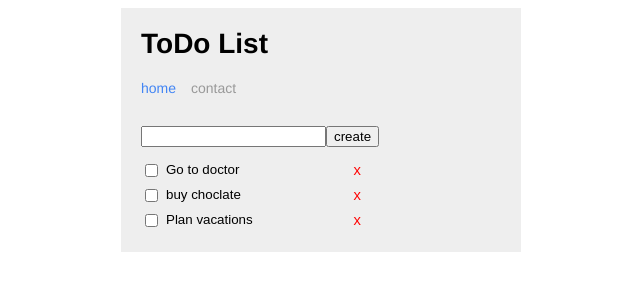
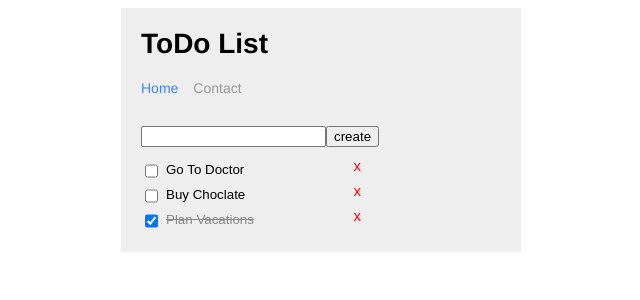
Before and after one commit to lakhaNamdhari/todo-using-react, a React app: page / in a window 1280 px wide. Shown: the top 300 px of the page, without its empty margins (319-959 px from the left). Built offline with nearby package versions, Linux system fonts and the light colour scheme.

Commit message:
- Added functionality to mark tasks done

```diff
--- a/App.js
+++ b/App.js
@@ -13,15 +13,17 @@ class App extends React.Component {
       taskList: [
         {
           id: 0,
-          name: "Go to doctor"
+          name: "go to doctor"
         },
         {
           id: 1,
           name: "buy choclate"
-        },
+        }
+      ],
+      completedTaskList: [
         {
           id: 2,
-          name: "Plan vacations"
+          name: "plan vacations"
         }
       ],
       navLinks: [
@@ -34,12 +36,50 @@ class App extends React.Component {
           url: '#'
         }
       ]
-    }
-
+    };
+    this.state.nextTaskId = this.state.taskList.length + this.state.completedTaskList.length;
     this.addNewTaskName = this.addNewTaskName.bind(this);
     this.createTask = this.createTask.bind(this);
     this.updateTask = this.updateTask.bind(this);
     this.deleteTask = this.deleteTask.bind(this);
+    this.updateTaskStatus = this.updateTaskStatus.bind(this);
+  }
+
+  /* Finds a task within supplied List using Id and returns task Object ref
+    and its index in List */
+  findTask(list, id){
+    var taskInf;
+
+    list.forEach((task, i) => {
+      if (task.id === id){
+        return taskInf = {
+          task: task,
+          index: i
+        };
+      }
+    });
+
+    return taskInf;
+  }
+
+  /* Updates task status : From Undone to Done or vice bersa */
+  updateTaskStatus(e){
+    var taskInf, sourceList, destList, id = parseInt(e.target.parentNode.id);
+
+    if (e.target.checked){
+      sourceList = this.state.taskList;
+      destList = this.state.completedTaskList
+    }else{
+      sourceList = this.state.completedTaskList;
+      destList = this.state.taskList
+    }
+    taskInf = this.findTask(sourceList, id);
+    sourceList.splice(taskInf.index, 1);
+    destList.push(taskInf.task);
+    this.setState({
+      taskList: this.state.taskList,
+      completedTaskList: this.state.completedTaskList
+    });
   }
 
   addNewTaskName(e){
@@ -48,42 +88,47 @@ class App extends React.Component {
     });
   }
 
+  createTask(){
+    var list = this.state.taskList;
+
+    list.push({
+      id: this.state.nextTaskId++,
+      name: this.state.newTaskName
+    })
+    this.state.newTaskName = '';
+    this.setState({
+      taskList : list
+    });
+  }
+
+  // Updates Task Undone Task
   updateTask(e){
-    var currentTaskId = parseInt(e.target.name);
+    var id = parseInt(e.target.parentNode.id), list = this.state.taskList;
 
-    this.state.taskList.forEach((task, i) => {
-      if (task.id === currentTaskId){
+    if (e.target.parentNode.dataset.completed){
+      return false;
+    }
+
+    list.forEach((task, i) => {
+      if (task.id === id){
         task.name = e.target.value;
         return false;
       }
     });
     this.setState({
-      taskList: this.state.taskList
+      taskList: list
     });
   }
 
-  createTask(){
-    this.state.taskList.push({
-      id: this.state.taskList.length,
-      name: this.state.newTaskName
-    })
+  // Deletes Task : Undone or Done
+  deleteTask(e){
+    var id = parseInt(e.target.parentNode.id),
+      listName = e.target.parentNode.dataset.completed ? "completedTaskList" : "taskList",
+      list = this.state[ listName ];
+
+    list.splice(this.findTask(list, id).index, 1);
     this.setState({
-      taskList : this.state.taskList
-    });
-    this.state.newTaskName = '';
-  }
-
-  deleteTask(e){
-    var currentTaskId = parseInt(e.target.id);
-
-    this.state.taskList.forEach((task, i) => {
-      if (task.id === currentTaskId){
-        this.state.taskList.splice(i, 1);
-        return false;
-      }
-    });
-    this.setState({
-      taskList: this.state.taskList
+      listName: list
     });
   }
 
@@ -93,7 +138,10 @@ class App extends React.Component {
         <Header navLinks={this.state.navLinks} />
         <CreateTask newTaskName={this.state.newTaskName} addNewTaskName={this.addNewTaskName} createTask={this.createTask} />
         <section>
-            { this.state.taskList.map((task, i) => <TaskLineItem name={task.name} id={task.id} key={task.id} updateTask={this.updateTask} deleteTask={this.deleteTask}/>) }
+            { this.state.taskList.map((task, i) => <TaskLineItem name={task.name} id={task.id} key={task.id} updateTask={this.updateTask} deleteTask={this.deleteTask} updateTaskStatus={this.updateTaskStatus}/>) }
+        </section>
+        <section className="striked">
+            { this.state.completedTaskList.map((task, i) => <TaskLineItem completed={true} name={task.name} id={task.id} key={task.id} updateTask={this.updateTask} deleteTask={this.deleteTask} updateTaskStatus={this.updateTaskStatus}/>) }
         </section>
       </div>
     );
--- a/components/contact/Contact.js
+++ b/components/contact/Contact.js
@@ -2,14 +2,32 @@
 import React from 'react';
 
 class Contact extends React.Component{
+	constructor(){
+		super();
+
+		this.state = {
+			contactOptions : [
+				{
+					name: 'facebook',
+					uri: 'www.facebook.com'
+				},
+				{
+					name: 'linkedin',
+					uri: 'www.linkedin.com'
+				},
+				{
+					name: 'yahoo',
+					uri: 'www.yahoo.com'
+				},
+			]
+		}
+	}
 	render(){
 		return(
 			<div className="contact">
 				<h1>Contact Us</h1>
 				<ul>
-					<li><a href="www.facebook.com">Facebook</a></li>
-					<li><a href="www.Linkedin.com">LinkedIn</a></li>
-					<li><a href="www.yahoo.com">Yahoo</a></li>
+					{ this.state.contactOptions.map((contact, i) => <li><a key={i} href={contact.uri}>contact.name</a></li>) }
 				</ul>
 			</div>
 		);
--- a/components/header/Header.js
+++ b/components/header/Header.js
@@ -4,35 +4,6 @@
 import React from 'react';
 
 class Header extends React.Component {
-  componentWillMount() {
-    console.log('componentWillMount');
-  }
-
-  componentDidMount() {
-    console.log('componentDidMount');
-  }
-
-  componentWillReceiveProps() {
-    console.log('componentWillReceiveProps');
-  }
-
-  shouldComponentUpdate() {
-    console.log('shouldComponentUpdate');
-    return true;
-  }
-
-  componentWillUpdate() {
-    console.log('componentwillUpdate');
-  }
-
-  componentDidUpdate(){
-    console.log('componentDidUpdate');
-  }
-
-  componentWillUnmount() {
-    console.log('componentWillUnmount');
-  }
-
   constructor(){
     super();
     this.state = {
@@ -44,7 +15,7 @@ class Header extends React.Component {
   }
 
   setActiveNavLink(e){
-    var clickedItemIndex = e.target.innerText;
+    var clickedItemIndex = e.target.innerText.toLowerCase();
     var state = this.state;
 
     state.navItems[this.state.activeNav] = '';
--- a/components/task-line-item/TaskLineItem.js
+++ b/components/task-line-item/TaskLineItem.js
@@ -6,10 +6,10 @@ import React from 'react';
 class TaskLineItem extends React.Component {
   render() {
     return (
-      <div className="flex task-line-item" >
-        <input type="checkbox" />
-        <input className="no-borders" type="text" name={this.props.id} value={this.props.name} onChange={this.props.updateTask} />
-        <a className="icon-close" id={this.props.id} href="#" onClick={this.props.deleteTask}>x</a>
+      <div data-completed={this.props.completed} className="flex task-line-item" id={this.props.id}>
+        <input checked={this.props.completed ? true : false} onChange={this.props.updateTaskStatus} type="checkbox" />
+        <input className="no-borders" type="text" value={this.props.name} onChange={this.props.updateTask} />
+        <a className="icon-close" href="#" onClick={this.props.deleteTask}>x</a>
       </div>
     );
   }
--- a/styles/app.css
+++ b/styles/app.css
@@ -59,16 +59,26 @@ header .active{
 /** Task Line Item */
 .task-line-item input[type=text]{
 	padding: 5px;
+	text-transform: capitalize;
 }
 
 .task-line-item input[type=checkbox]{
-	margin-top: 5px;
+	margin-top: 6px;
 }
 
 .task-line-item a{
-	margin: 6px 5px 0 0;
+	margin: 2px 5px 0 0;
 }
 
 .create-task{
 	margin-bottom: 10px;
 }
+
+.striked input[type=text]{
+	text-decoration: line-through;
+	color: #888;
+}
+
+nav a{
+	text-transform: capitalize;
+}
```
